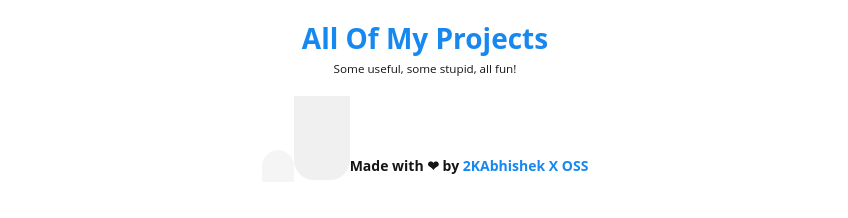
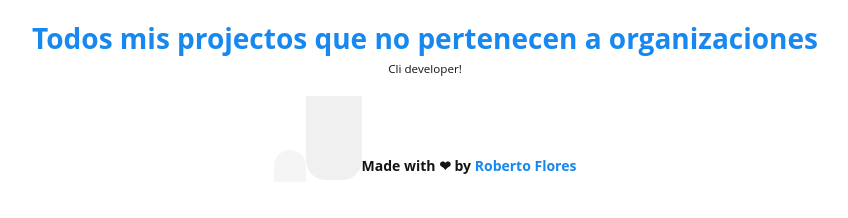
Before and after one commit to FQ211776/rf-projects, a plain HTML site: page index.html in a window 1280 px wide. Shown: the whole page, without its empty margins (215-1063 px from the left). Drawn offline with nearby package versions, Linux system fonts and the light colour scheme; no server answers.

Commit message:
Cambios en el codigo

```diff
--- a/index.html
+++ b/index.html
@@ -4,7 +4,7 @@
     <meta charset="UTF-8" />
     <meta http-equiv="X-UA-Compatible" content="IE=edge" />
     <meta name="viewport" content="width=device-width, initial-scale=1.0" />
-    <title>2KAbhishek's Projects</title>
+    <title>Repositorios de Roberto Flores </title>
     <link rel="icon" href="images/favicon.png" type="image/png" />
     <link rel="stylesheet" href="style.css" />
     <link
@@ -16,8 +16,8 @@
 
   <body>
     <main class="container">
-      <h1>All Of My Projects</h1>
-      <small>Some useful, some stupid, all fun!</small>
+      <h1>Todos mis projectos que no pertenecen a organizaciones</h1>
+      <small>Cli developer!</small>
       <section class="intro">
         <div class="user-info"></div>
       </section>
@@ -32,7 +32,7 @@
       </section>
       <h4>
         Made with ❤ by
-        <a href="https://github.com/2KAbhishek/projects">2KAbhishek X OSS</a>
+        <a href="https://github.com/FQ211776/rf-projects">Roberto Flores</a>
       </h4>
     </main>
   </body>
--- a/script.js
+++ b/script.js
@@ -1,4 +1,4 @@
-const username = '2KAbhishek';
+const username = 'FQ211776';
 const maxPages = 3;
 const hideForks = true;
 const repoList = document.querySelector('.repo-list');
```
